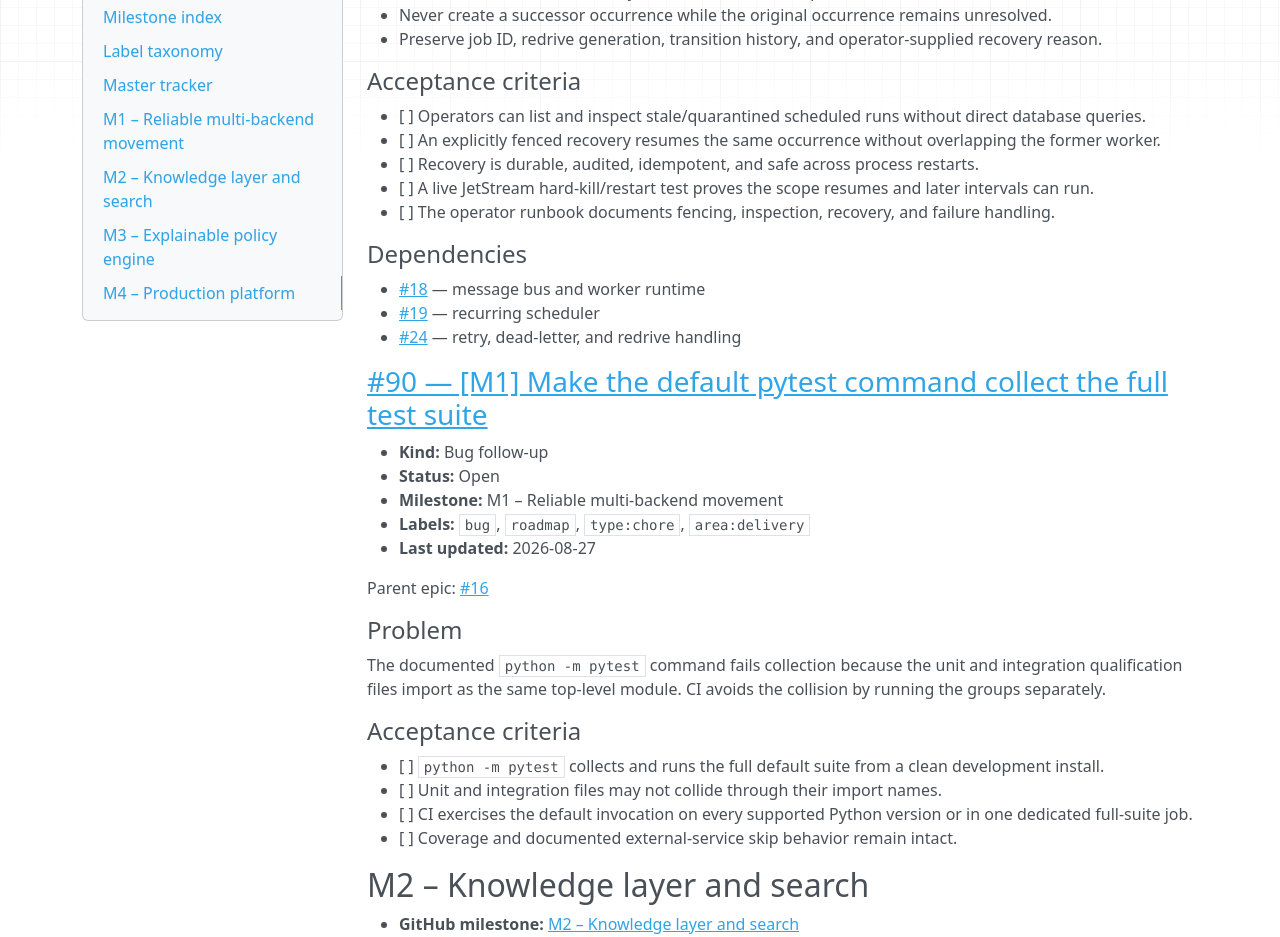
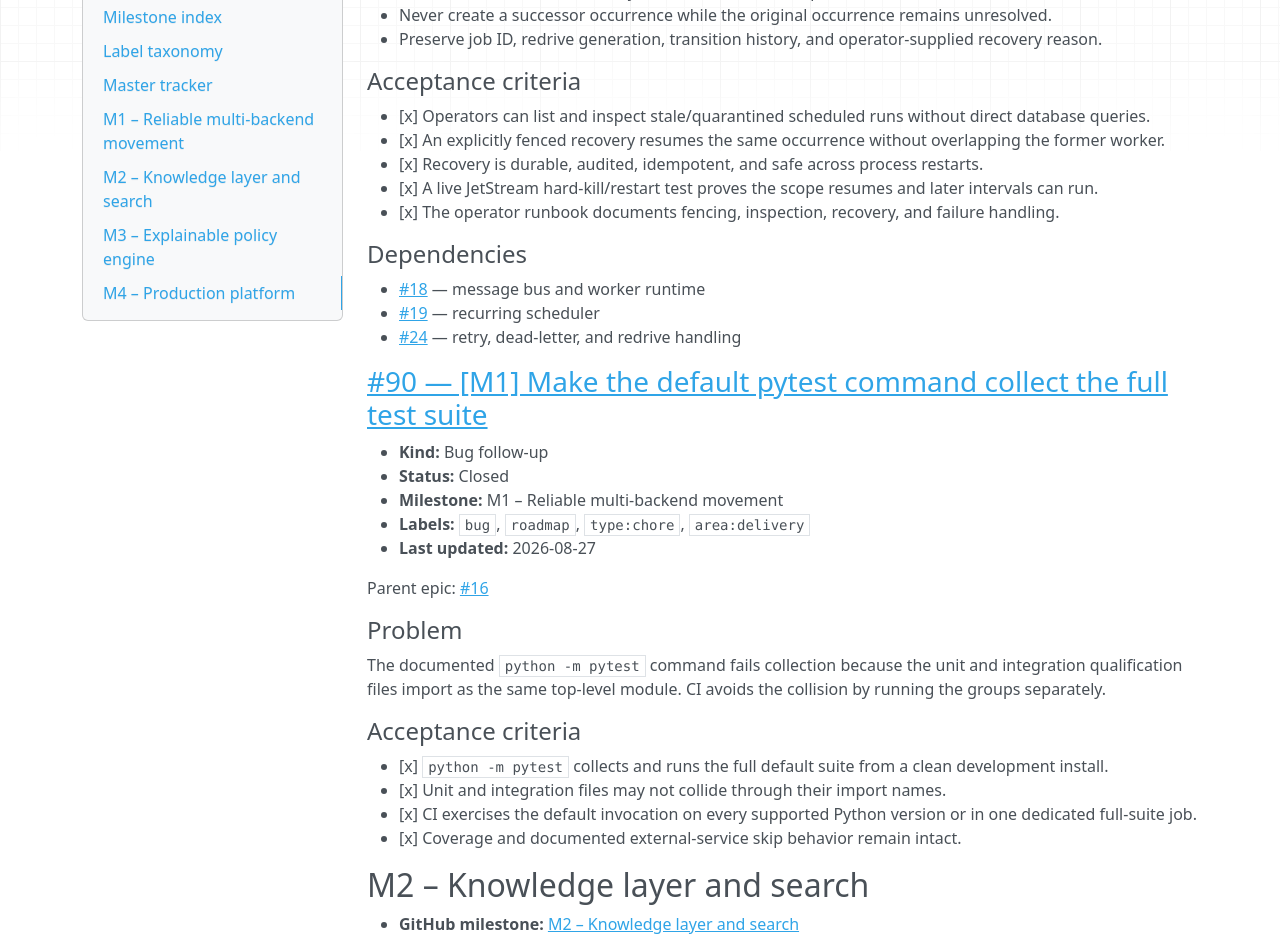
Before and after one commit to melliott18/CogniStore, an MkDocs documentation site: the page built from docs/tickets.md, in a window 1280 px wide and 1400 px high, scrolled down 15619 px. Shown: the part 155-1092 px from the top of the window. Built offline with MkDocs 1.6.1, drawn with Linux system fonts in a browser that asks for light colours; nearby versions of some CDN libraries; some of the changed text lies outside the part shown.

Commit message:
docs: reconcile completed M1 follow-up gates

```diff
--- a/docs/tickets.md
+++ b/docs/tickets.md
@@ -125,7 +125,7 @@
 - [x] [#23](https://github.com/melliott18/CogniStore/issues/23) — Make move jobs idempotent with two-phase catalog updates
 - [x] [#24](https://github.com/melliott18/CogniStore/issues/24) — Add retry, backoff, dead-letter, and redrive handling
 - [x] [#25](https://github.com/melliott18/CogniStore/issues/25) — Add per-tier concurrency, rate limiting, and backpressure
-- [ ] [#26](https://github.com/melliott18/CogniStore/issues/26) — Standardize CLI configuration, profiles, dry-run, verbose, and JSON output
+- [x] [#26](https://github.com/melliott18/CogniStore/issues/26) — Standardize CLI configuration, profiles, dry-run, verbose, and JSON output
 - [x] [#27](https://github.com/melliott18/CogniStore/issues/27) — Establish Python packaging and CI quality gates
 - [x] [#28](https://github.com/melliott18/CogniStore/issues/28) — Provide a Docker-based development and integration environment
 - [ ] [#29](https://github.com/melliott18/CogniStore/issues/29) — Qualify one-million-object moves and failure recovery
@@ -138,14 +138,14 @@
 
 #### Verification follow-ups
 
-- [ ] [#89](https://github.com/melliott18/CogniStore/issues/89) — Recover stale scheduled runs safely after worker loss
-- [ ] [#90](https://github.com/melliott18/CogniStore/issues/90) — Make the default pytest command collect the full test suite
+- [x] [#89](https://github.com/melliott18/CogniStore/issues/89) — Recover stale scheduled runs safely after worker loss
+- [x] [#90](https://github.com/melliott18/CogniStore/issues/90) — Make the default pytest command collect the full test suite
 - [#91](https://github.com/melliott18/CogniStore/issues/91) — Make POSIX path containment race-safe against symlink swaps (scheduled for M4 hardening)
 
-Issue #26 remains unchecked because the 2026-08-27 verification reproduced a
-secret-redaction failure. Issue #29 remains unchecked until a retained
-full-profile report proves the one-million-object criterion and manual
-repeatability.
+Issues #26, #89, and #90 closed through
+[#93](https://github.com/melliott18/CogniStore/pull/93). Issue #29 remains
+unchecked until a retained full-profile report proves the one-million-object
+criterion and manual repeatability.
 
 ### Delivery tickets
 
@@ -524,7 +524,7 @@
 ### [#26 — [M1] Standardize CLI configuration, profiles, dry-run, verbose, and JSON output](https://github.com/melliott18/CogniStore/issues/26)
 
 - **Kind:** Delivery ticket
-- **Status:** Open
+- **Status:** Closed
 - **Milestone:** M1 – Reliable multi-backend movement
 - **Labels:** `type:feature`, `roadmap`, `area:api`
 - **Last updated:** 2026-08-27
@@ -552,7 +552,7 @@
 - [x] Configuration precedence is covered by tests and documented.
 - [x] Every mutating command either supports dry-run or clearly documents why it cannot.
 - [x] JSON output has versioned schemas and non-zero exit codes on failure.
-- [ ] Secrets are redacted from verbose and error output.
+- [x] Secrets are redacted from verbose and error output.
 
 #### Dependencies
 
@@ -564,10 +564,10 @@
 
 #### Verification follow-ups — 2026-08-27
 
-- [ ] Usage-error redaction covers space-separated values after sensitive option names without exposing the value.
-- [ ] `move-resume --dry-run` reports which ownership and phase-specific storage preconditions were and were not checked; it must not imply readiness when it only inspected journal state.
-- [ ] The exit-status contract is made consistent and tested, or its versioned documentation explicitly defines the narrower guarantee automation can rely on.
-- [ ] A CLI option can disable verbosity enabled by a lower-precedence environment, profile, or default value.
+- [x] Usage-error redaction covers space-separated values after sensitive option names without exposing the value.
+- [x] `move-resume --dry-run` reports which ownership and phase-specific storage preconditions were and were not checked; it must not imply readiness when it only inspected journal state.
+- [x] The exit-status contract is made consistent and tested, or its versioned documentation explicitly defines the narrower guarantee automation can rely on.
+- [x] A CLI option can disable verbosity enabled by a lower-precedence environment, profile, or default value.
 
 ### [#27 — [M1] Establish Python packaging and CI quality gates](https://github.com/melliott18/CogniStore/issues/27)
 
@@ -704,7 +704,7 @@
 ### [#89 — [M1] Recover stale scheduled runs safely after worker loss](https://github.com/melliott18/CogniStore/issues/89)
 
 - **Kind:** Bug follow-up
-- **Status:** Open
+- **Status:** Closed
 - **Milestone:** M1 – Reliable multi-backend movement
 - **Labels:** `bug`, `roadmap`, `area:control-plane`, `area:orchestration`
 - **Last updated:** 2026-08-27
@@ -734,11 +734,11 @@
 
 #### Acceptance criteria
 
-- [ ] Operators can list and inspect stale/quarantined scheduled runs without direct database queries.
-- [ ] An explicitly fenced recovery resumes the same occurrence without overlapping the former worker.
-- [ ] Recovery is durable, audited, idempotent, and safe across process restarts.
-- [ ] A live JetStream hard-kill/restart test proves the scope resumes and later intervals can run.
-- [ ] The operator runbook documents fencing, inspection, recovery, and failure handling.
+- [x] Operators can list and inspect stale/quarantined scheduled runs without direct database queries.
+- [x] An explicitly fenced recovery resumes the same occurrence without overlapping the former worker.
+- [x] Recovery is durable, audited, idempotent, and safe across process restarts.
+- [x] A live JetStream hard-kill/restart test proves the scope resumes and later intervals can run.
+- [x] The operator runbook documents fencing, inspection, recovery, and failure handling.
 
 #### Dependencies
 
@@ -749,7 +749,7 @@
 ### [#90 — [M1] Make the default pytest command collect the full test suite](https://github.com/melliott18/CogniStore/issues/90)
 
 - **Kind:** Bug follow-up
-- **Status:** Open
+- **Status:** Closed
 - **Milestone:** M1 – Reliable multi-backend movement
 - **Labels:** `bug`, `roadmap`, `type:chore`, `area:delivery`
 - **Last updated:** 2026-08-27
@@ -764,10 +764,10 @@
 
 #### Acceptance criteria
 
-- [ ] `python -m pytest` collects and runs the full default suite from a clean development install.
-- [ ] Unit and integration files may not collide through their import names.
-- [ ] CI exercises the default invocation on every supported Python version or in one dedicated full-suite job.
-- [ ] Coverage and documented external-service skip behavior remain intact.
+- [x] `python -m pytest` collects and runs the full default suite from a clean development install.
+- [x] Unit and integration files may not collide through their import names.
+- [x] CI exercises the default invocation on every supported Python version or in one dedicated full-suite job.
+- [x] Coverage and documented external-service skip behavior remain intact.
 
 ## M2 – Knowledge layer and search
 
```
Also changed, not shown: other parts of docs/tickets.md (+2 -2 lines), docs/bug_tracker.md (+36 -68 lines), docs/m1_verification_2026-08-27.md (+5 -0 lines), docs/next_ticket_roadmap_2026-08-27.md (+4 -0 lines), docs/roadmap.md (+5 -4 lines).
